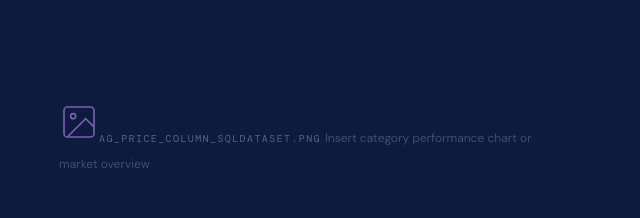
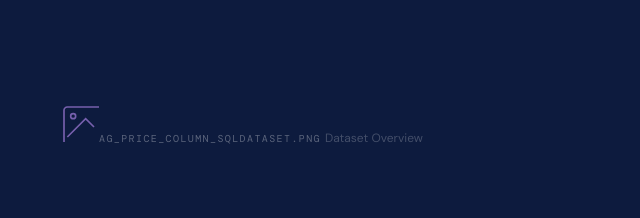
Before and after one commit to cdoi90/cdoi90.github.io, a plain HTML site: page cloe-doi-portfolio/portfolio-2.html in a window 1280 px wide. Shown: the part 841-1059 px from the top of the page, 605-1245 px from the left. Drawn offline with nearby package versions, Linux system fonts and the light colour scheme; a web font is replaced by a local one.

Commit message:
Update portfolio-2.html

```diff
--- a/cloe-doi-portfolio/portfolio-2.html
+++ b/cloe-doi-portfolio/portfolio-2.html
@@ -64,9 +64,9 @@
         </div>
         <div class="reveal">
           <div class="Data-set-describe" title="Data Preparation">
-            <svg class="media-box-icon" viewBox="0 0 24 24"><rect x="3" y="3" width="18" height="18" rx="2"/><circle cx="8.5" cy="8.5" r="1.5"/><polyline points="21 15 16 10 5 21"/></png>
+            <svg class="media-box-icon" viewBox="0 0 24 24"><rect x="3" y="3" width="600" height="500" rx="2"/><circle cx="8.5" cy="8.5" r="1.5"/><polyline points="21 15 16 10 5 21"/></png>
             <span class="media-box-label">AG_Price_Column_SQLdataset.png</span>
-            <span class="media-box-hint">Insert category performance chart or market overview</span>
+            <span class="media-box-hint">Dataset Overview</span>
           </div>
         </div>
       </div>
```
